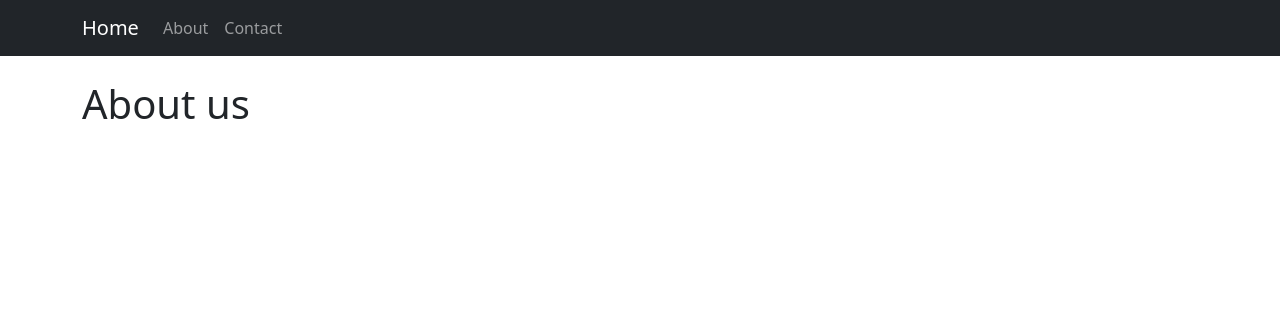
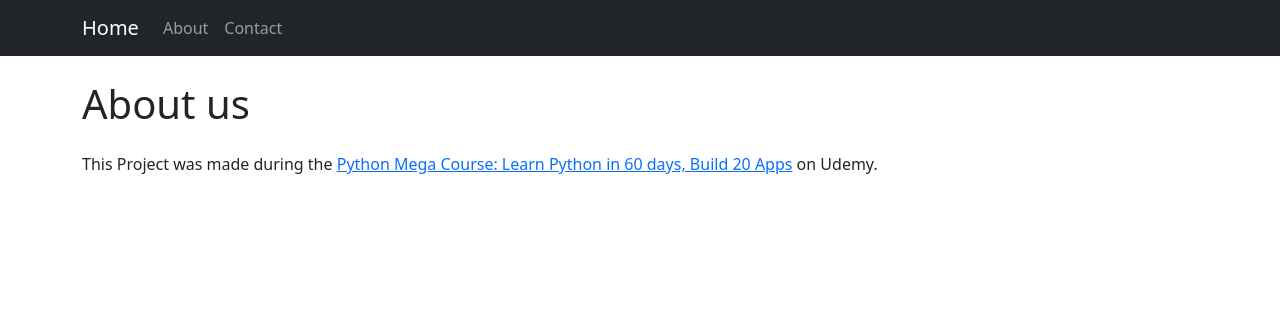
Before and after one commit to DanielCorbellini/Django-Job-Application-Form, a Django app: page /about/ in a window 1280 px wide. Shown: the top 316 px of the page. Run offline with Django 4.2, Linux system fonts and the light colour scheme.

Commit message:
Creating the README.md file

```diff
--- a/job_application/templates/about.html
+++ b/job_application/templates/about.html
@@ -2,5 +2,7 @@
 {% block content %}
 
 <h1 class="mt-4 mb-4">About us</h1>
+<p>This Project was made during the <a href="https://www.udemy.com/course/the-python-mega-course/" target="_blank">
+    Python Mega Course: Learn Python in 60 days, Build 20 Apps</a> on Udemy.</p>
 
 {% endblock %}
```
Also changed, not shown: README.md (added).
